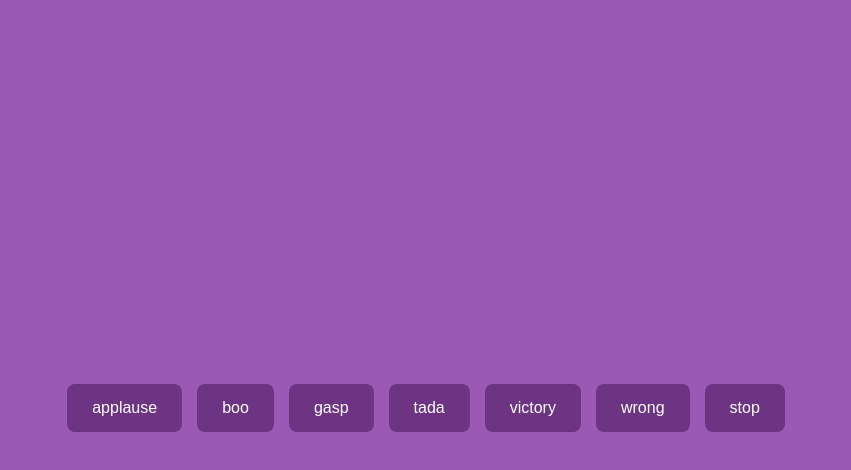
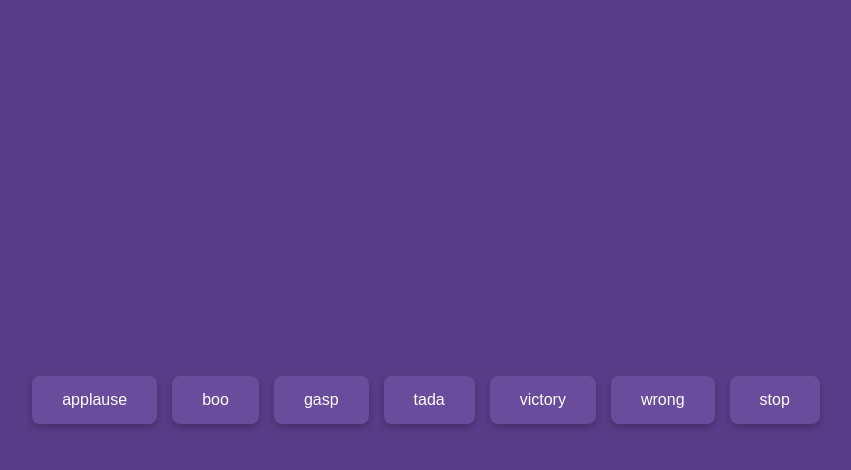
Before and after one commit to acciojob/Soundbar-SayyedAmeenNaqvi, a website: page main.html in a window 1280 px wide. Both pictures are taken after a click on the button "applause". Shown: the whole page, without its empty margins (214-1065 px from the left). Drawn offline with Linux system fonts and the light colour scheme.

Commit message:
created a submission

```diff
--- a/script.js
+++ b/script.js
@@ -1,37 +1,52 @@
-const sounds = ['applause', 'boo', 'gasp', 'tada', 'victory', 'wrong'];
+// List of sound file names (excluding 'stop', which is a function)
+const soundNames = ['applause', 'boo', 'gasp', 'tada', 'victory', 'wrong'];
 const buttonsContainer = document.getElementById('buttons');
-let currentAudio = null;
+// Array to store all Audio objects for easy management (e.g., stopping them)
+const audioElements = [];
 
-// Create buttons for each sound
-sounds.forEach(sound => {
+/**
+ * Stops all currently playing sounds and resets them to the beginning.
+ */
+function stopAllSounds() {
+    audioElements.forEach(audio => {
+        // Only pause and rewind if the sound is currently playing
+        if (audio.currentTime > 0) {
+            audio.pause();
+            audio.currentTime = 0;
+        }
+    });
+}
+
+// 1. Create and append the main sound buttons
+soundNames.forEach(sound => {
+    // Create button element
     const btn = document.createElement('button');
-    btn.className = 'btn';
+
+    // Assign the required class
+    btn.classList.add('btn');
     btn.textContent = sound;
-    btn.addEventListener('click', () => playSound(sound));
+
+    // Create the Audio element using the path "sounds/filename.mp3"
+    const audio = new Audio(`sounds/${sound}.mp3`);
+    audioElements.push(audio); // Store the audio object
+
+    // Add click event listener
+    btn.addEventListener('click', () => {
+        stopAllSounds(); // Stop any other sound before playing
+        audio.play();    // Play the selected sound
+    });
+
     buttonsContainer.appendChild(btn);
 });
 
-// Create stop button
+// 2. Create and append the 'stop' button
 const stopBtn = document.createElement('button');
-stopBtn.className = 'stop';
+
+stopBtn.classList.add('btn', 'stop');
 stopBtn.textContent = 'stop';
-stopBtn.addEventListener('click', stopSound);
+
+// Add the click event listener to stop all sounds
+stopBtn.addEventListener('click', stopAllSounds);
+
+// Append the stop button
 buttonsContainer.appendChild(stopBtn);
-
-// Function to play audio
-function playSound(name) {
-    if (currentAudio) {
-        currentAudio.pause();
-        currentAudio.currentTime = 0;
-    }
-    currentAudio = new Audio(`sounds/${name}.mp3`);
-    currentAudio.play();
-}
-
-// Function to stop audio
-function stopSound() {
-    if (currentAudio) {
-        currentAudio.pause();
-        currentAudio.currentTime = 0;
-    }
-}
--- a/styles.css
+++ b/styles.css
@@ -1,29 +1,41 @@
+
 body {
-    background-color: #9b59b6;
+
+    background-color: #583c87;
+
     display: flex;
     justify-content: center;
     align-items: center;
     height: 100vh;
-    font-family: 'Arial', sans-serif;
+    margin: 0;
+    font-family: sans-serif;
 }
 
 #buttons {
     display: flex;
     gap: 15px;
-    flex-wrap: wrap;
+    padding: 20px;
 }
 
-.btn, .stop {
-    background-color: #6c3483;
+.btn {
+
+    background-color: #6a4c9c;
+    padding: 15px 30px;
+    border: none;
+    border-radius: 8px;
+    text-transform: lowercase;
     color: white;
-    border: none;
-    padding: 15px 25px;
-    border-radius: 8px;
+    font-size: 16px;
     cursor: pointer;
-    font-size: 16px;
-    transition: background-color 0.2s;
+    box-shadow: 0 4px 6px rgba(0, 0, 0, 0.2);
+    transition: background-color 0.2s, transform 0.1s;
 }
 
-.btn:hover, .stop:hover {
-    background-color: #512e5f;
+.btn:hover {
+    background-color: #7d5cbb;
 }
+
+.btn:active {
+    transform: translateY(2px);
+    box-shadow: 0 2px 4px rgba(0, 0, 0, 0.2);
+}
```
